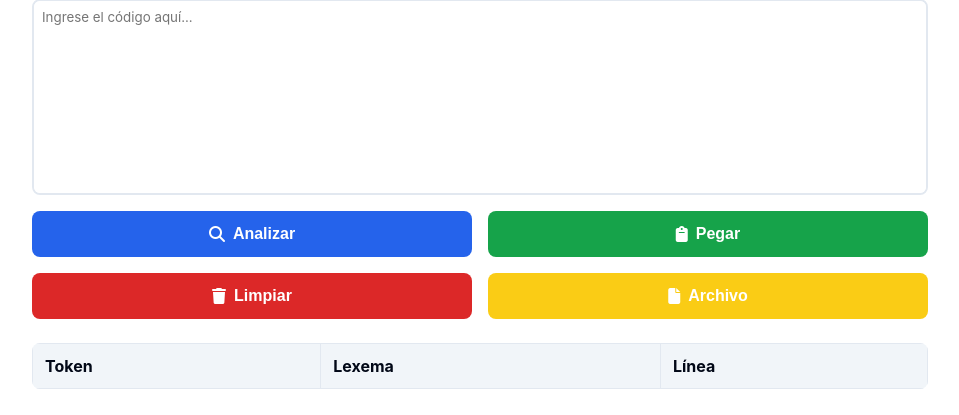
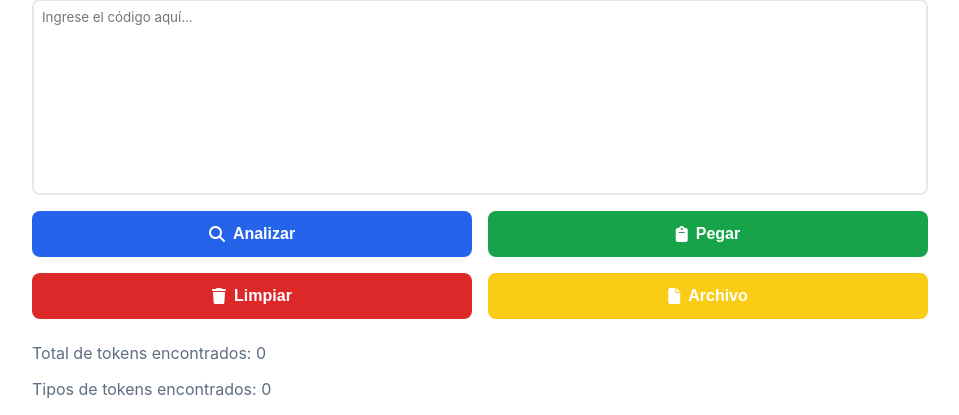
Before and after one commit to FdevMX/Analizador-Lexico-v2, a Flask app: page / in a window 1280 px wide. Shown: the part 130-545 px from the top of the page, without its empty margins (160-1119 px from the left). Run offline with Flask 3, Linux system fonts and the light colour scheme; lists and menus that the app fills with data are empty; some libraries are stand-ins or nearby versions.

Commit message:
feat: add structure for counter

```diff
--- a/templates/index.html
+++ b/templates/index.html
@@ -34,6 +34,11 @@
                 <input type="file" id="fileInput" style="display: none;" accept=".py,.txt,.csv,.java,.json,.cpp,.c,.h">
             </div>
 
+            <div id="counters">
+                <p>Total de tokens encontrados: <span id="tokenCount">0</span></p>
+                <p>Tipos de tokens encontrados: <span id="tokenTypesCount">0</span></p>
+            </div>
+
             <table id="resultTable">
                 <thead>
                     <tr>
```
